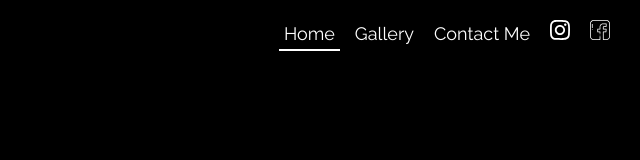
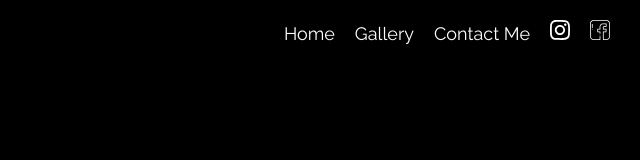
Before and after one commit to YusifKhalilov/ayselportfolio, a Next.js app: page /components/common/Menu/Menu in a window 1280 px wide. Shown: the top 160 px of the page, without its empty margins (640-1280 px from the left). Built offline with nearby package versions, Linux system fonts and the light colour scheme.

Commit message:
Menu underline deleted

```diff
--- a/pages/components/common/Menu/Menu.js
+++ b/pages/components/common/Menu/Menu.js
@@ -19,7 +19,7 @@ function Menu() {
 	return (
 		<nav className={styles.navigator}>
 			<Link href="/">
-				<a className={styles.menuElem + ' ' + styles.active}>Home</a>
+				<a className={styles.menuElem}>Home</a>
 			</Link>
 			<Link href="/gallery">
 				<a className={styles.menuElem}>Gallery</a>
```
